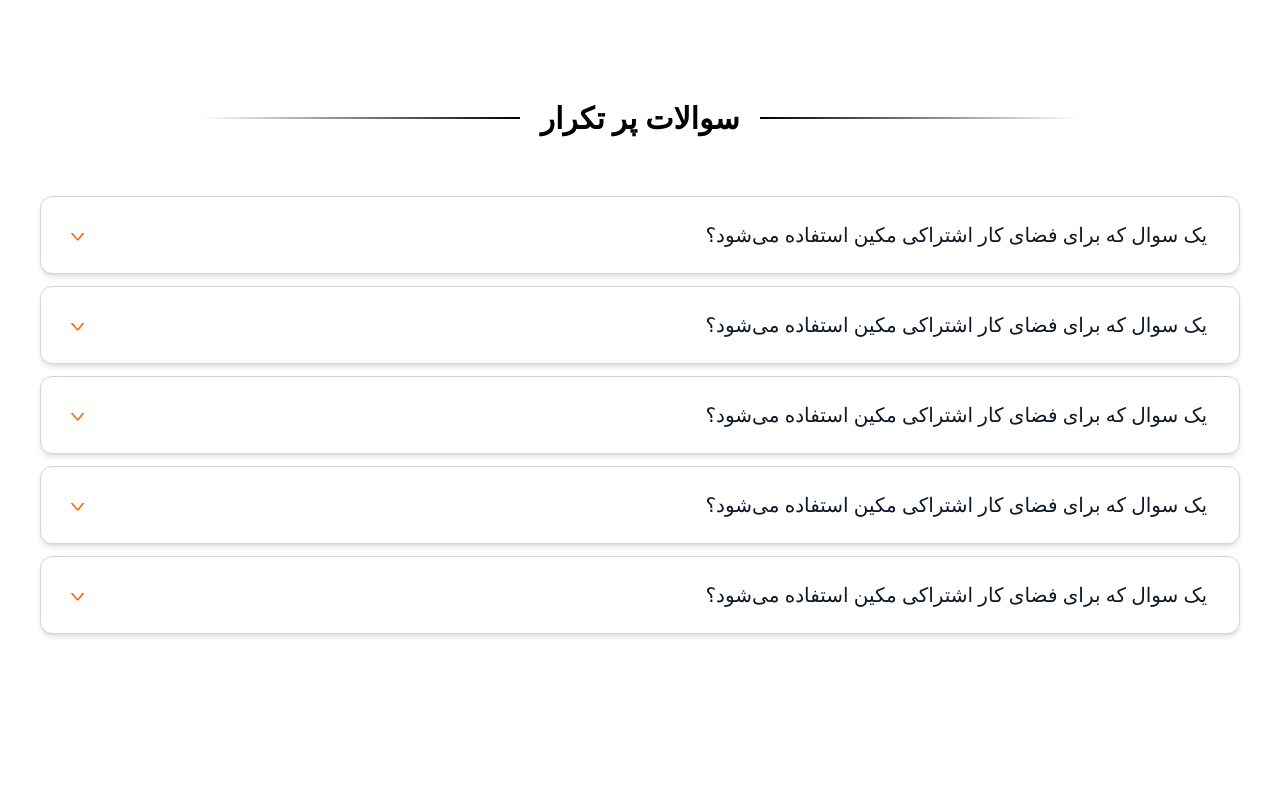
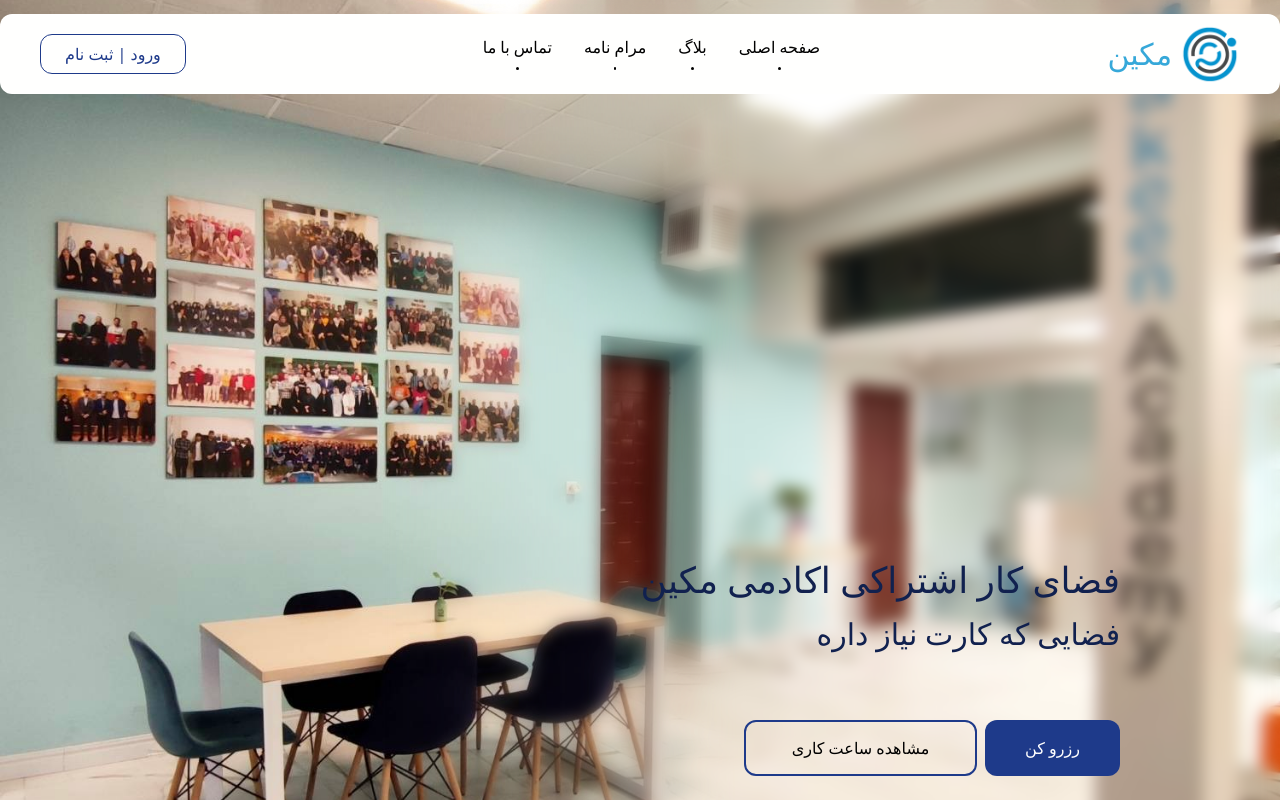
Before and after one commit to farnazseyedi/Co-working-space, a Next.js app: page / in a window 1280 px wide. Shown: the top 800 px of the page. Built offline with nearby package versions, Linux system fonts and the light colour scheme.

Commit message:
adding header and making a file for images

```diff
--- a/app/page.tsx
+++ b/app/page.tsx
@@ -1,9 +1,11 @@
-import Footer from "./pages/HomePage/Footer";
-import FAQ from "./pages/HomePage/F&Q";
+import Footer from "@/app/pages/HomePage/Footer";
+import FAQ from "@/app/pages/HomePage/F&Q";
+import Header from "@/app/pages/HomePage/Header";
 
 export default function Home() {
   return (
     <div className="">
+      <Header/>
       <FAQ />
       <Footer />
     </div>
--- /dev/null
+++ b/app/pages/HomePage/Header.tsx
@@ -0,0 +1,107 @@
+"use client";
+import background from "@/images/home-page/back.jpg"
+import Image from "next/image";
+import logo from "@/images/home-page/logo.png";
+import { useEffect, useState } from "react";
+
+function Header() {
+  const HEADER_HEIGHT = 941;
+  const [showNavbar, setShowNavbar] = useState(true);
+
+  useEffect(() => {
+    const handleScrollNav = () => {
+      const scrollY = window.scrollY;
+      if (scrollY < HEADER_HEIGHT) {
+        setShowNavbar(true);
+      } else {
+        setShowNavbar(false);
+      }
+    };
+    window.addEventListener("scroll", handleScrollNav);
+    return () => window.removeEventListener("scroll", handleScrollNav);
+  }, []);
+
+  return (
+    <div
+      className="relative w-full h-[941px] overflow-hidden"
+      style={{
+        backgroundImage: `url(${background.src})`,
+        backgroundSize: "cover",
+        backgroundPosition: "center",
+      }}
+    >
+      <div className="absolute w-full h-full z-10 flex">
+        <div
+          className="w-[70%] h-full backdrop-blur-sm"
+          style={{
+            WebkitMaskImage:
+              "linear-gradient(to right, rgba(0,0,0,0) 0%, rgba(0,0,0,1) 40%, rgba(0,0,0,1) 100%)",
+            maskImage:
+              "linear-gradient(to right, rgba(0,0,0,0) 0%, rgba(0,0,0,1) 40%, rgba(0,0,0,1) 100%)",
+          }}
+        ></div>
+      </div>
+
+      {showNavbar && (
+        <div className="fixed top-0 left-0 w-full z-50 flex justify-center items-center h-20">
+          <div className=" flex w-[1320px] bg-[#FFFFFE] justify-between gap-10 h-20 mt-7 rounded-xl">
+            <div className="w-[123px] h-20 flex gap-2 mr-10">
+              <div className="flex justify-center h-16 items-center mt-2">
+                <Image src={logo} width={64} height={64} alt="logo" />
+              </div>
+              <div className="text-[#36A8D9] flex items-center text-3xl w-[55px] ">
+                مکین
+              </div>
+            </div>
+
+            <ul className="flex gap-8 relative items-center">
+              <li className="relative group cursor-pointer flex flex-col items-center">
+                <span className="leading-none">صفحه اصلی</span>
+
+                <span className="mt-3 h-[3px] w-[3px] rounded-full bg-black transition-all duration-300 ease-out group-hover:w-full group-hover:h-0.5 group-hover:bg-[#36A8D9]"></span>
+              </li>
+              <li className="relative group cursor-pointer flex flex-col items-center">
+                <span className="leading-none">بلاگ </span>
+
+                <span className="mt-3 h-[3px] w-[3px] rounded-full bg-black transition-all duration-300 ease-out group-hover:w-full group-hover:h-0.5 group-hover:bg-[#36A8D9]"></span>
+              </li>
+              <li className="relative group cursor-pointer flex flex-col items-center">
+                <span className="leading-none"> مرام نامه</span>
+
+                <span className="mt-3 h-[3px] w-[2.5px] rounded-full bg-black transition-all duration-300 ease-out group-hover:w-full group-hover:h-0.5 group-hover:bg-[#36A8D9]"></span>
+              </li>
+              <li className="relative group cursor-pointer flex flex-col items-center">
+                <span className="leading-none">تماس با ما</span>
+
+                <span className="mt-3 h-[3px] w-[2.5px] rounded-full bg-black transition-all duration-300 ease-out group-hover:w-full group-hover:h-0.5 group-hover:bg-[#36A8D9]"></span>
+              </li>
+            </ul>
+
+            <div>
+              <button className="rounded-xl ml-10 flex my-5 items-center h-10 text-[#1E3A8A] border-[#1E3A8A] border justify-center py-4 px-6 hover:bg-[#8494c2] hover:border-none transition">
+                ورود | ثبت نام
+              </button>
+            </div>
+          </div>
+        </div>
+      )}
+
+        <div className="z-20 absolute flex flex-col mt-140 mr-40 gap-4">
+          <div className="text-4xl text-[#11214F]">فضای کار اشتراکی اکادمی مکین</div>
+          <div className="text-3xl text-[#11214F]">فضایی که کارت نیاز داره</div>
+        </div>
+      <div className="z-20 absolute">
+        <div className="flex gap-2 mt-180 mr-40">
+          <button className="w-[135px] h-14 bg-[#1E3A8A] text-white rounded-xl hover:bg-[#5167a6]">
+            رزرو کن
+          </button>
+          <button className="w-[233px] h-14 border-2 rounded-xl border-[#1E3A8A] hover:bg-[#8494c2] hover:border-none">
+            مشاهده ساعت کاری
+          </button>
+        </div>
+      </div>
+    </div>
+  );
+}
+
+export default Header;
```
Also changed, not shown: images/home-page/back.jpg (added), images/home-page/logo.png (added).
